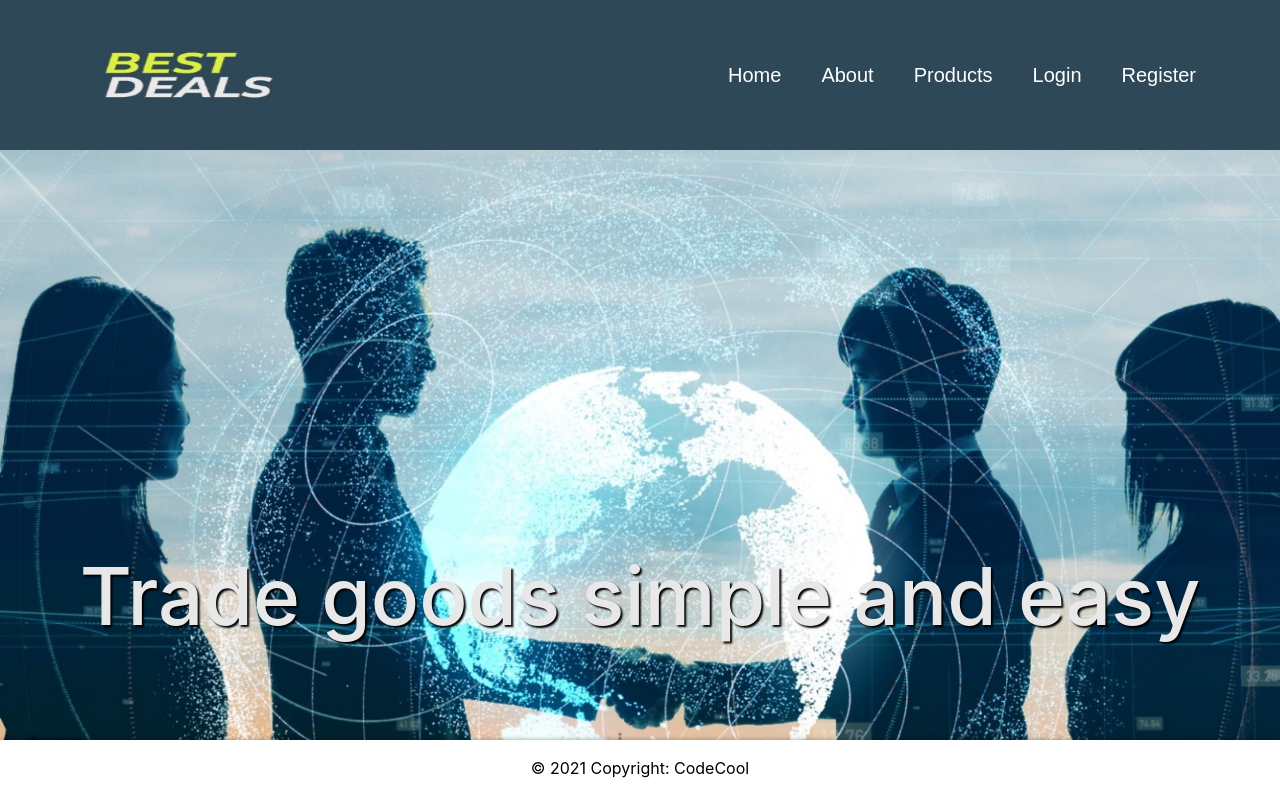
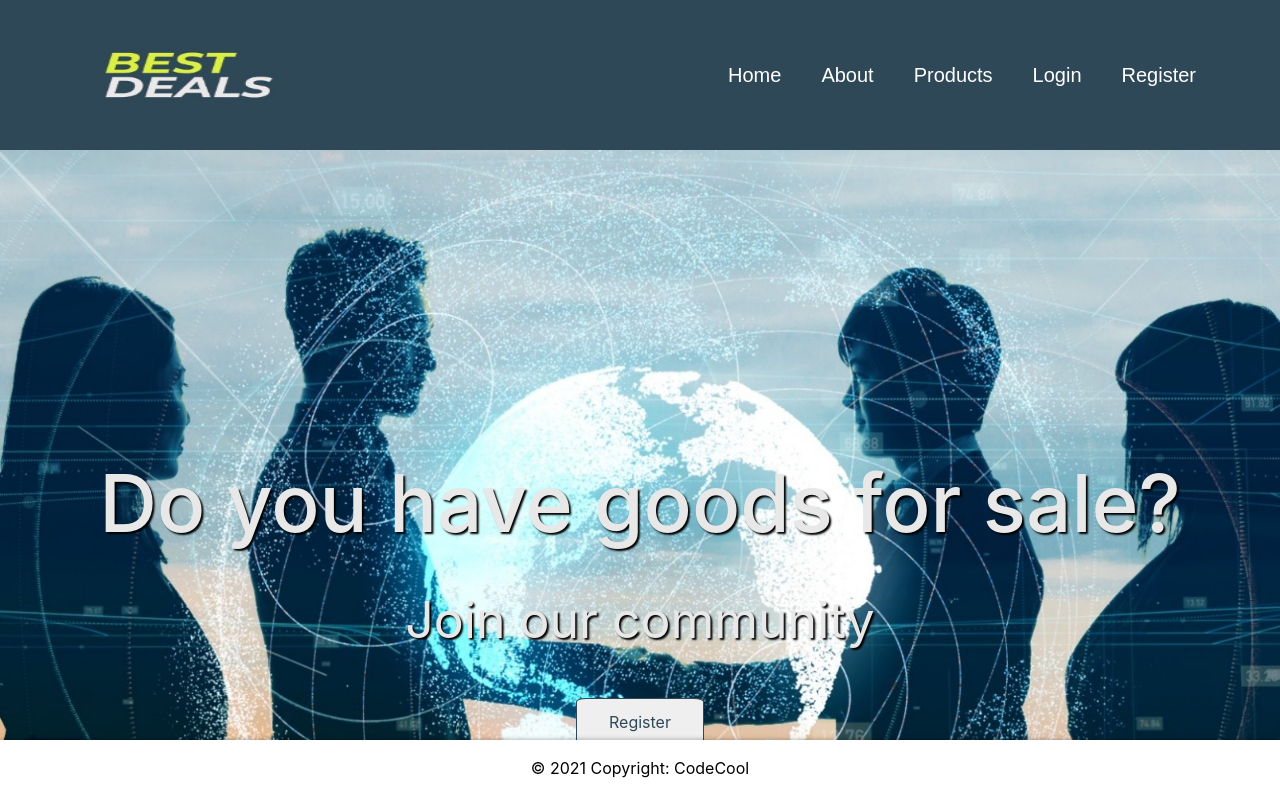
Before and after one commit to danielajoian/spring-shop-frontend, a React (Create React App) app: page / in a window 1280 px wide. Shown: the top 798 px of the page. Built offline with nearby package versions, Linux system fonts and the light colour scheme; no server answers.

Commit message:
adjust home page structure

```diff
--- a/src/components/Home.js
+++ b/src/components/Home.js
@@ -1,28 +1,15 @@
 import React from "react";
-import bg from "../try.jpg";
+import HomeBot from "./HomeBot";
+import HomeMid from "./HomeMid"
+import HomeTop from "./HomeTop";
 
 export default function Home() {
-  const pageStyle = {
-    background: `url(${bg}) no-repeat center center`,
-    webkitBackgroundSize: "cover",
-    mozBackgroundSize: "cover",
-    oBackgroundSize: "cover",
-    backgroundSize: "cover",
-    height: "900px",
-    justifyContent: "center",
-    alignItems: "center",
-    display: "flex",
-  };
-
-  const textStyle = {
-    color: "#E8E8E8",
-    textShadow: "2px 2px 2px black",
-    fontSize: "80px",
-  };
 
   return (
-    <div style={pageStyle}>
-      <h1 style={textStyle}>Trade goods simple and easy</h1>
+    <div style = {{backgroundColor: "#2F4858"}}>
+      <HomeTop/>
+      <HomeMid/>
+      <HomeBot/>
     </div>
   );
 }
--- /dev/null
+++ b/src/components/HomeTop.js
@@ -0,0 +1,76 @@
+import React from "react";
+import { useHistory } from "react-router-dom";
+import bg from "../try.jpg";
+
+export default function HomeTop() {
+  const pageStyle = {
+    background: `url(${bg}) no-repeat center center`,
+    webkitBackgroundSize: "cover",
+    mozBackgroundSize: "cover",
+    oBackgroundSize: "cover",
+    backgroundSize: "cover",
+    height: "900px",
+    justifyContent: "center",
+    alignItems: "center",
+    display: "flex"
+  };
+
+  const bigText = {
+    color: "#E8E8E8",
+    textShadow: "2px 2px 2px black",
+    flexFlow: "column wrap",
+    fontSize: "80px"
+  }
+
+  const mediumText = {
+    color: "#E8E8E8",
+    textShadow: "2px 2px 2px black",
+    flexFlow: "column wrap",
+    fontSize: "50px"
+  }
+
+  const buttonStyle = {
+      width: "8em",
+      height: "3em",
+      border: "1px solid #2F4858",
+      borderRadius: "8%",
+      color: "#2F4858"
+  }
+
+  function onHover (e) {
+    e.target.style.border = "2px solid white";
+    e.target.style.color = "white";
+    e.target.style.backgroundColor = "#2F4858";
+  }
+
+  function hoverOut (e) {
+    e.target.style.border = "2px solid #2F4858";
+    e.target.style.color = "#2F4858";
+    e.target.style.backgroundColor = "white";
+  }
+
+  const history = useHistory();
+
+  const routeChange = () => {
+    let path = "/register";
+    history.push(path);
+  }
+
+  return (
+    <div style={pageStyle}>
+      <div>
+        <h1 style={bigText}>Do you have goods for sale?</h1>
+        <br/>
+        <p style={mediumText}>Join our community</p>
+        <br/>
+        <button
+            style={buttonStyle}
+            onMouseEnter = {onHover}
+            onMouseLeave = {hoverOut}
+            onClick = {routeChange}>
+                Register
+        </button>
+      </div>
+    </div>
+  );
+}
```
